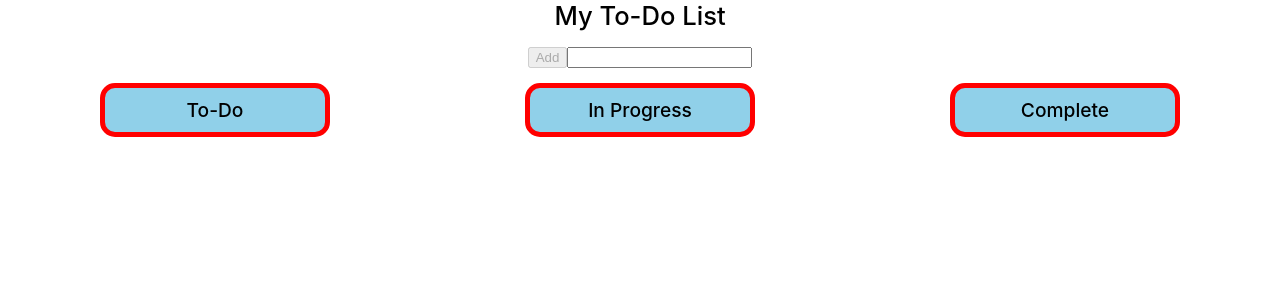
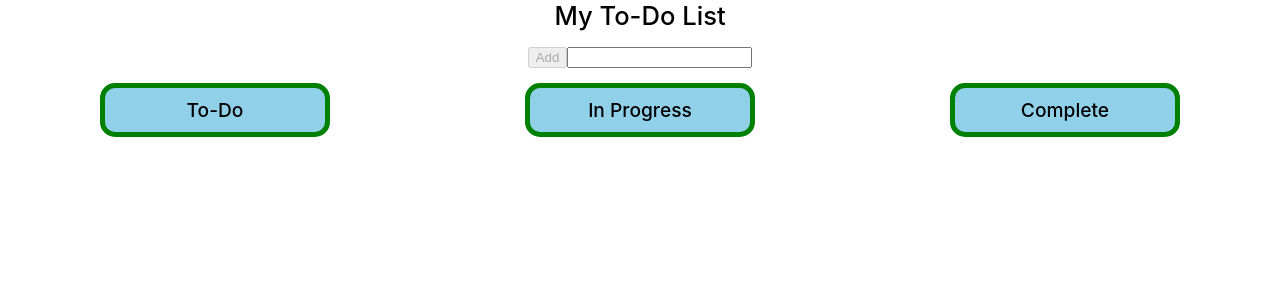
Before and after one commit to ShawnRyan-AL/Reminder, a React (Create React App) app: page / in a window 1280 px wide. Shown: the top 300 px of the page. Built offline with nearby package versions, Linux system fonts and the light colour scheme.

Commit message:
Updated border color to green

```diff
--- a/src/App.css
+++ b/src/App.css
@@ -23,7 +23,7 @@
 .to-do-list__complete {
   border: solid;
   border-width: 5px;
-  border-color: red;
+  border-color: green;
   border-radius: 15px;
   padding: 10px;
   background-color: #90d0e9;
```
